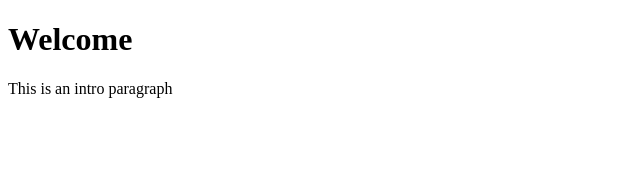
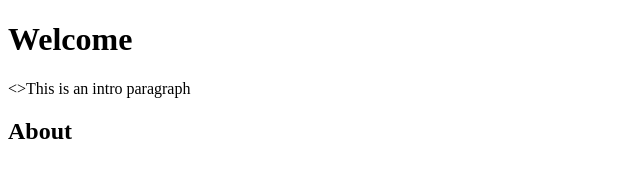
Before and after one commit to Natasha-nj-k/Git-lesson, a plain HTML site: page index.html in a window 1280 px wide. Shown: the whole page, without its empty margins (0-640 px from the left). Drawn offline with Linux system fonts and the light colour scheme.

Commit message:
added about

```diff
--- a/index.html
+++ b/index.html
@@ -7,7 +7,7 @@
 </head>
 <body>
   <h1>Welcome</h1>
-  <p>This is an intro paragraph
-  </p>
+  <>This is an intro paragraph
+  <h2>About</h2>
 </body>
 </html>
```
